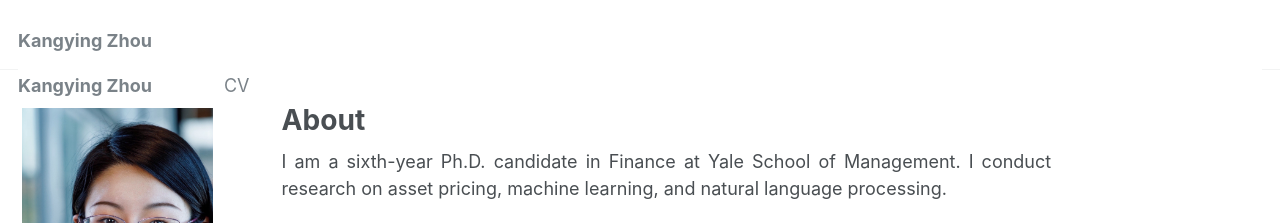
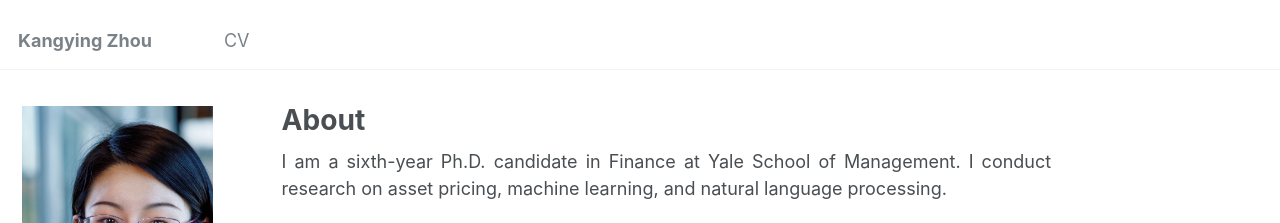
Before and after one commit to rosieli5/rosieli5.github.io, a Jekyll site: the page built from _pages/about.md, in a window 1280 px wide. Shown: the top 223 px of the page. Built offline with Jekyll 4.4.1, drawn with Linux system fonts in a browser that asks for light colours.

Commit message:
Update masthead.html

```diff
--- a/_includes/masthead.html
+++ b/_includes/masthead.html
@@ -5,7 +5,7 @@
     <div class="masthead__menu">
       <nav id="site-nav" class="greedy-nav">
         <button><div class="navicon"></div></button>
-        <ul class="visible-links">
+        <!-- <ul class="visible-links">
           <li class="masthead__menu-item masthead__menu-item--lg"><a href="{{ base_path }}/">{{ site.title }}</a></li>
           {% for link in site.data.navigation.main %}
             {% if link.url contains 'http' %}
@@ -15,7 +15,7 @@
             {% endif %}
             <li class="masthead__menu-item"><a href="{{ domain }}{{ link.url }}">{{ link.title }}</a></li>
           {% endfor %}
-        </ul>
+        </ul> -->
         <ul class="visible-links">
           <li class="masthead__menu-item masthead__menu-item--lg"><a href="{{ base_path }}/">{{ site.title }}</a></li>
           <li class="masthead__menu-item"><a href="https://kangying-zhou.github.io/files/CV_Kangying Zhou.pdf">CV</a></li>
```
